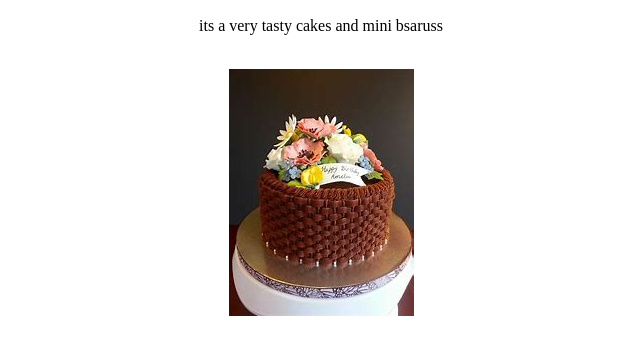
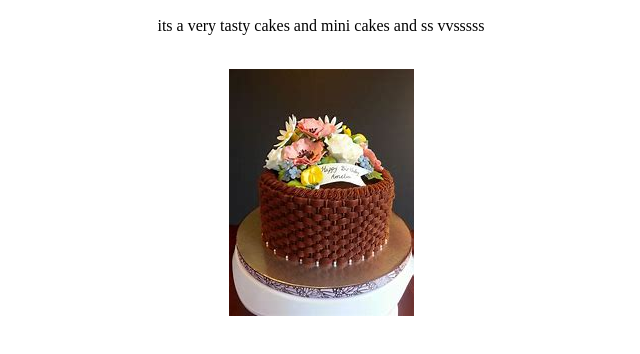
Before and after one commit to fazlynz/360sunme, a plain HTML site: page fullstack/frontend/languages/html/intro/index.html in a window 1280 px wide. Shown: the part 398-752 px from the top of the page, without its empty margins (319-959 px from the left). Drawn offline with Linux system fonts and the light colour scheme.

Commit message:
Add files via upload

```diff
--- a/fullstack/frontend/languages/html/intro/index.html
+++ b/fullstack/frontend/languages/html/intro/index.html
@@ -8,7 +8,7 @@
         <center>
             <h1>Cooking Dessert Website</h1>
             <iframe width="560" height="315" src="https://www.youtube.com/embed/IB4JJw28C4Q" title="YouTube video player" frameborder="0" allow="accelerometer; autoplay; clipboard-write; encrypted-media; gyroscope; picture-in-picture" allowfullscreen></iframe>
-        <p>its a very tasty cakes and mini bsaruss</p>
+        <p>its a very tasty cakes and mini cakes and ss vvsssss </p>
         <br>
         <img src="5.jpg" alt="">
 
```
